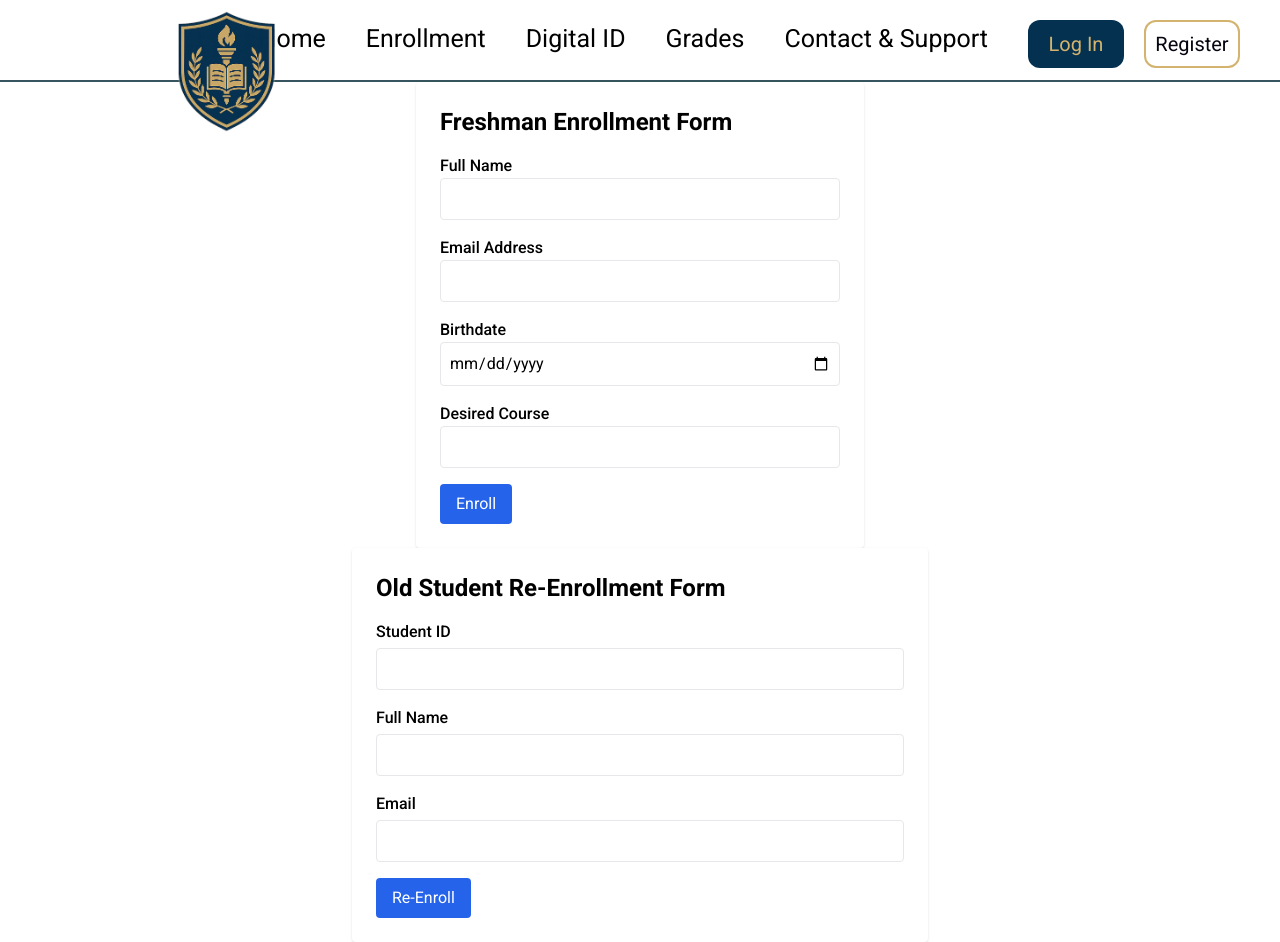
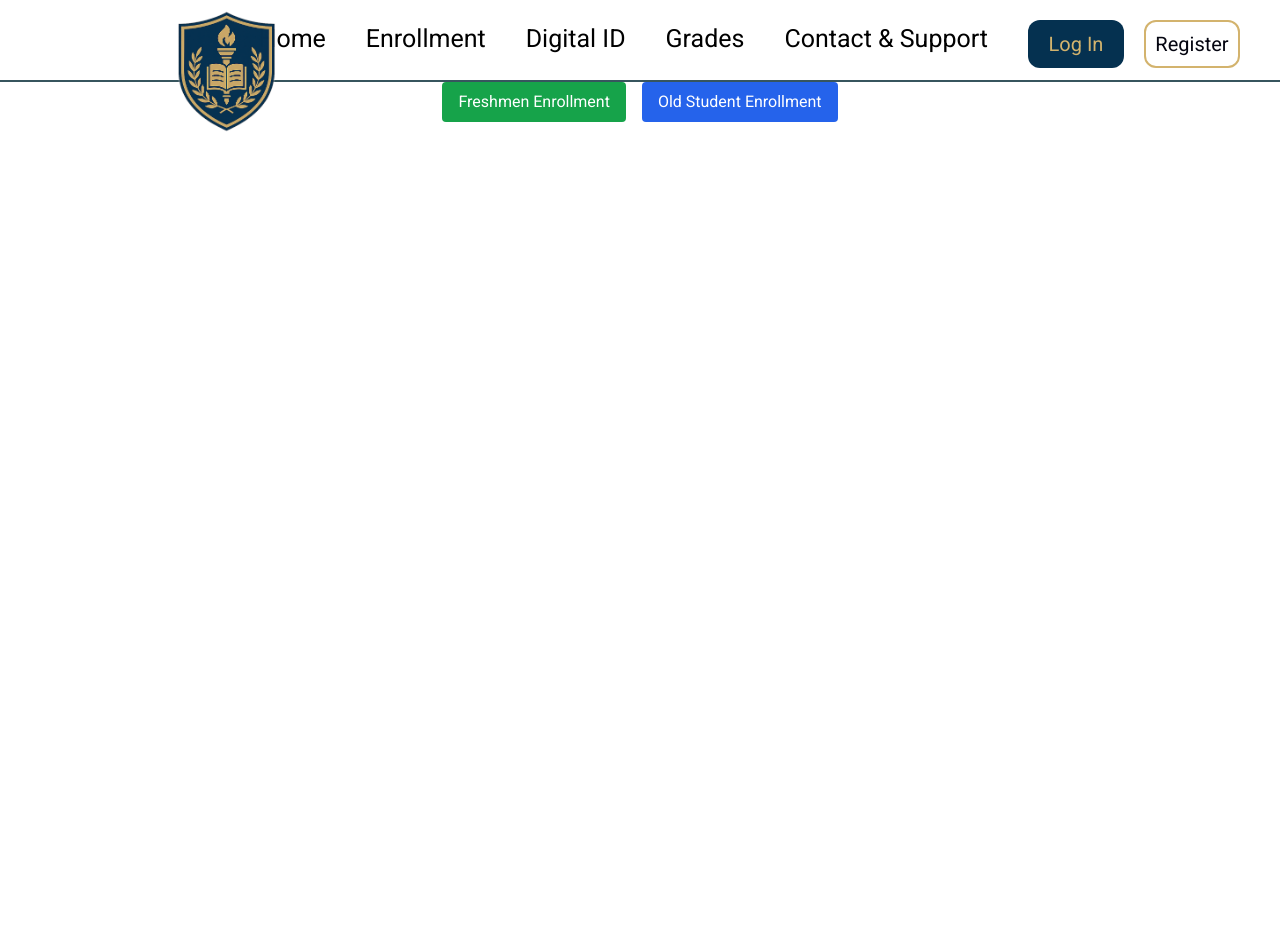
Before and after one commit to Ralphwasnotfound/Capstone, a Vue app: page /enroll in a window 1280 px wide. After the commit the page ends 800 px from the top, so only its background shows below. Built offline with nearby package versions, Linux system fonts and the light colour scheme.

Commit message:
API and Database

```diff
--- a/package.json
+++ b/package.json
@@ -15,6 +15,7 @@
     "format": "prettier --write src/"
   },
   "dependencies": {
+    "axios": "^1.10.0",
     "cors": "^2.8.5",
     "dotenv": "^16.6.1",
     "express": "^5.1.0",
--- a/src/components/Enrollment/Form/NewStudent.vue
+++ b/src/components/Enrollment/Form/NewStudent.vue
@@ -4,7 +4,7 @@
 
     <div>
         <label for="fullName" class="block font-medium">Full Name</label>
-        <input v-model="form.fullName" id="fullName" type="text" class="border rounded p-2 w-full" required />
+        <input v-model="form.full_name" id="fullName" type="text" class="border rounded p-2 w-full" required />
     </div>
 
     <div>
@@ -12,15 +12,15 @@
         <input v-model="form.email" id="email" type="email" class="border rounded p-2 w-full" required />
     </div>
 
-    <div>
+    <!-- <div>
         <label for="birthdate" class="block font-medium">Birthdate</label>
         <input v-model="form.birthdate" id="birthdate" type="date" class="border rounded p-2 w-full" required />
-    </div>
+    </div> -->
 
-    <div>
+    <!-- <div>
         <label for="course" class="block font-medium">Desired Course</label>
         <input v-model="form.course" id="course" type="text" class="border rounded p-2 w-full" required />
-    </div>
+    </div> -->
 
     <button type="submit" class="bg-blue-600 text-white px-4 py-2 rounded hover:bg-blue-700">Enroll</button>
     </form>
@@ -28,21 +28,31 @@
 
 <script>
 import { reactive } from 'vue'
+import { submitEnrollment } from '@/composables/utils/api'
 
 export default {
   name: 'FreshmanEnrollmentForm',
   setup() {
     const form = reactive({
-      fullName: '',
+      full_name: '',
       email: '',
-      birthdate: '',
-      course: '',
     })
 
-    const handleSubmit = () => {
-      console.log('Enrollment submitted:', form)
-      alert('Enrollment form submitted!')
-      // Here you would send `form` data to your server using fetch/axios
+    const handleSubmit = async () => {
+      const payload = {
+        full_name: form.full_name,
+        email: form.email,
+        enrollment_type: 'freshmen'
+      }
+
+      const { success } = await submitEnrollment(payload)
+
+      if (success) {
+        alert('Freshmen enrollment submitted!')
+        Object.keys(form).forEach(key => form[key] = '')
+      } else {
+        alert('Submission failed. Please try again.')
+      }
     }
 
     return {
--- a/src/components/Enrollment/Form/OldStudent.vue
+++ b/src/components/Enrollment/Form/OldStudent.vue
@@ -23,6 +23,8 @@
 </template>
 
 <script>
+import { submitEnrollment } from '@/composables/utils/api';
+
 export default {
 data() {
     return {
@@ -34,10 +36,15 @@ data() {
     };
 },
     methods: {
-    submitOldStudentForm() {
-    console.log('Submitting old student data:', this.form);
-      // TODO: Add API call here
-    },
+    async submitEnrollment() {
+        const { success } = await submitEnrollment(this.form, 'old')
+        if (success) {
+            alert('Old student re-enrollment submitted!')
+            this.form = { student_id: '', full_name: '', email: ''}
+        }else {
+            alert('Re-enrollment failed. Please try again')
+        }
+    }
 },
 };
 </script>
--- /dev/null
+++ b/src/composables/utils/api.js
@@ -0,0 +1,19 @@
+import axios from 'axios'
+
+const api = axios.create({
+    baseURL: 'http://localhost:3000',
+})
+
+export default api
+
+export async function submitEnrollment(payload) {
+    try {
+        const responce = await api.post('/students', payload)
+        console.log('Enrollment Succes:', responce.data)
+        return {success: true, data: responce.data
+            }
+    }catch (error) {
+        console.error('Enrollment error', error)
+        return { success: false, error}
+    }
+}
--- a/src/views/Nav/EnrollmentView.vue
+++ b/src/views/Nav/EnrollmentView.vue
@@ -1,7 +1,20 @@
 <template>
-    <div>
-        <NewStudent/>
-        <OldStudent/>
+    <div class="max-w-xl mx-auto space-y-6">
+        <div class="flex space-x-4 justify-center">
+            <button
+            @click="selectedForm = 'freshmen'"
+            class="px-4 py-2 bg-green-600 text-white rounded hover:bg-green-700">
+                Freshmen Enrollment
+            </button>
+
+            <button
+            @click="selectedForm = 'old'"
+            class="px-4 py-2 bg-blue-600 text-white rounded hover:bg-blue-700">
+                Old Student Enrollment
+            </button>
+        </div>
+        <NewStudent v-if="selectedForm === 'freshmen'"/>
+        <OldStudent v-if="selectedForm === 'old'"/>
     </div>
 </template>
 
@@ -14,6 +27,11 @@ export default{
 components:{
         NewStudent,
         OldStudent
+    },
+    data() {
+        return {
+            selectedForm: null
+        }
     }
 }
 
```
Also changed, not shown: 2 other files (tests, documents, lock files or other folders).
